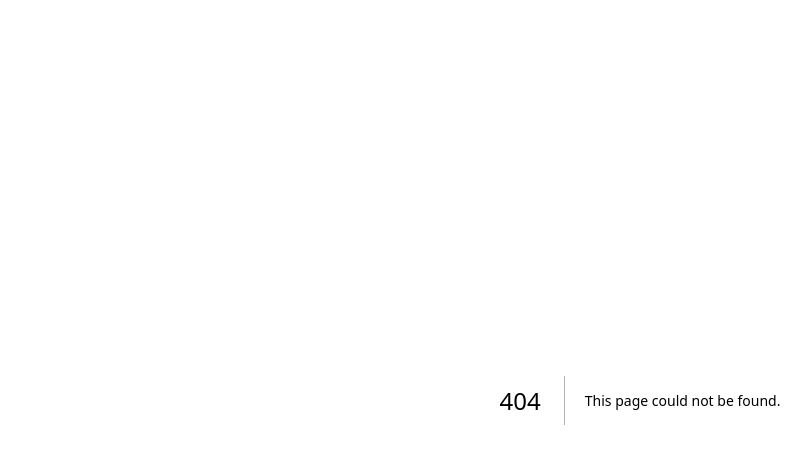
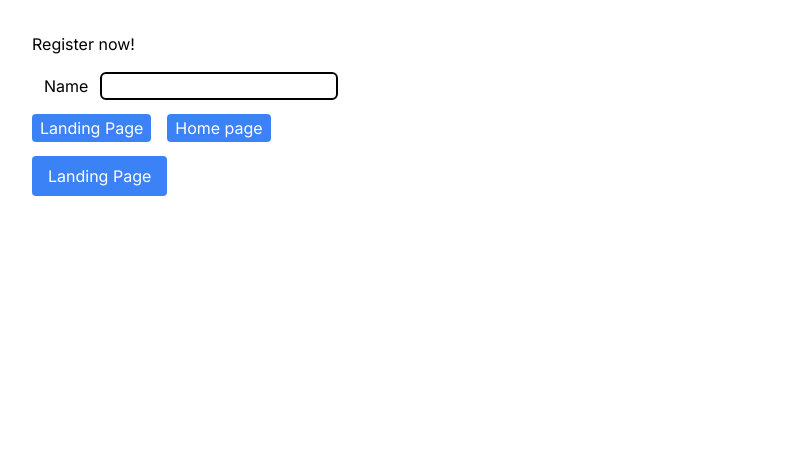
Before and after one commit to CC-Areeb/next-js, a Next.js app: page /register in a window 1280 px wide. Before the commit this address had no page. Shown: the top 464 px of the page, without its empty margins (0-811 px from the left). Built offline with nearby package versions, Linux system fonts and the light colour scheme.

Commit message:
Link and useRouter

```diff
--- a/src/app/home/page.js
+++ b/src/app/home/page.js
@@ -1,9 +1,9 @@
-import HomePage from "@/modules/HomePage";
+import HomePage from "@/modules/users/HomePage";
 
 export default function Home() {
   return (
     <>
-      <HomePage />
+      <HomePage/>
     </>
   )
 }
--- /dev/null
+++ b/src/app/page.js
@@ -0,0 +1,10 @@
+import LandingPage from '@/modules/landingPage/LandingPage'
+import React from 'react'
+
+export default function page() {
+    return (
+        <>
+            <LandingPage />
+        </>
+    )
+}
--- /dev/null
+++ b/src/app/register/page.js
@@ -0,0 +1,10 @@
+'use client'
+
+import RegisterPage from '@/modules/users/RegisterPage'
+import React from 'react'
+
+export default function Register() {
+    return (
+        <RegisterPage/>
+    )
+}
--- a/src/components/Button.js
+++ b/src/components/Button.js
@@ -4,7 +4,7 @@ const Button = ({ type, onClick, customClass, value }) => {
             <button
                 type={type}
                 onClick={onClick}
-                className={`${customClass}`}
+                className={`bg-blue-500 hover:bg-blue-700 text-white py-2 px-4 rounded transform transition-transform duration-300 hover:scale-110 ${customClass}`}
             >
                 {value}
             </button>
--- a/src/components/Input.js
+++ b/src/components/Input.js
@@ -7,6 +7,7 @@ const Input = ({ type, name, value, customClass, onChange }) => {
                 value={value}
                 onChange={onChange}
                 className={customClass}
+                id={name}
             />
         </>
     );
--- /dev/null
+++ b/src/modules/landingPage/LandingPage.js
@@ -0,0 +1,19 @@
+import Link from 'next/link'
+import React from 'react'
+
+export default function LandingPage() {
+    return (
+        <>
+            <div className="m-8">
+                <h1 className='text-6xl'>Landing Page</h1>
+                <p className='mt-8 text-2xl'>
+                    Lorem ipsum dolor sit amet consectetur adipisicing elit. Commodi laudantium dolor suscipit sapiente explicabo quidem perferendis accusantium minima quae. Minima repellat temporibus adipisci officiis neque veniam eum culpa sint facere consequuntur. Earum nam beatae, fuga pariatur odio et sequi temporibus dolor consequuntur modi! Sapiente sint neque vero eaque voluptas at?
+                </p>
+                <div className='mt-4'>
+                    <Link href='/register' className='bg-blue-500 transition ease-in-out hover:bg-blue-800 mr-4 px-2 py-1 rounded text-white'>Registration page</Link>
+                    <Link href='/home' className='bg-blue-500 transition ease-in-out hover:bg-blue-800 mr-4 px-2 py-1 rounded text-white'>Home page</Link>
+                </div>
+            </div>
+        </>
+    )
+}
--- /dev/null
+++ b/src/modules/users/HomePage.js
@@ -0,0 +1,16 @@
+import Link from 'next/link'
+import React from 'react'
+
+export default function HomePage() {
+    return (
+        <>
+            <div className='m-8'>
+                <h1 className='text-6xl'>Home page</h1>
+                <div className='mt-4'>
+                    <Link href='/' className='bg-blue-500 transition ease-in-out hover:bg-blue-800 mr-4 px-2 py-1 rounded text-white'>Landing Page</Link>
+                    <Link href='/register' className='bg-blue-500 transition ease-in-out hover:bg-blue-800 mr-4 px-2 py-1 rounded text-white'>Registration Page</Link>
+                </div>
+            </div>
+        </>
+    )
+}
--- /dev/null
+++ b/src/modules/users/RegisterPage.js
@@ -0,0 +1,51 @@
+import Button from '@/components/Button';
+import Input from '@/components/Input'
+import Link from 'next/link';
+import { useRouter } from 'next/navigation';
+import React, { useState } from 'react'
+
+export default function RegisterPage() {
+    const router = useRouter();
+    const route = (url) => {
+        router.push(url);
+    }
+
+    const [name, setName] = useState('');
+    const handleName = (event) => {
+        setName(event.target.value);
+    }
+
+    const handleLandingPage = () => {
+        route('/');
+    }
+
+    return (
+        <>
+            <div className='m-8'>
+                <h1 className='my-4'>Register now!</h1>
+
+                <label htmlFor="name" className='mx-3'>Name</label>
+                <Input
+                    type='text'
+                    name='name'
+                    id='name'
+                    value={name}
+                    onChange={handleName}
+                    customClass='border-2 border-black rounded-md'
+                />
+                <div className='mt-4'>
+                    <Link href='/' className='bg-blue-500 transition ease-in-out hover:bg-blue-800 mr-4 px-2 py-1 rounded text-white'>Landing Page</Link>
+                    <Link href='/home' className='bg-blue-500 transition ease-in-out hover:bg-blue-800 mr-4 px-2 py-1 rounded text-white'>Home page</Link>
+                </div>
+
+                <div className="mt-4">
+                    <Button
+                        onClick={handleLandingPage}
+                        value='Landing Page'
+                        customClass=''
+                    />
+                </div>
+            </div>
+        </>
+    )
+}
--- a/tailwind.config.js
+++ b/tailwind.config.js
@@ -4,6 +4,7 @@ module.exports = {
     './src/pages/**/*.{js,ts,jsx,tsx,mdx}',
     './src/components/**/*.{js,ts,jsx,tsx,mdx}',
     './src/app/**/*.{js,ts,jsx,tsx,mdx}',
+    './src/modules/**/*.{js,ts,jsx,tsx,mdx}',
   ],
   theme: {
     extend: {
```
Also changed, not shown: src/modules/HomePage.js (deleted, +0 -11 lines), 1 other file (tests, documents, lock files or other folders).
